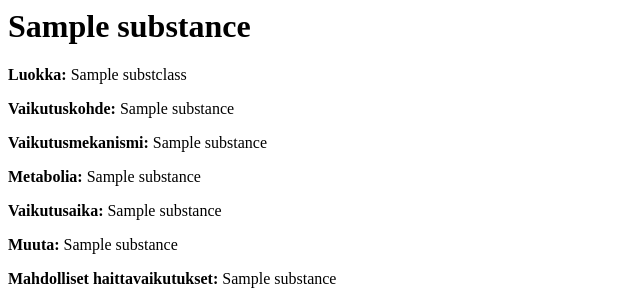
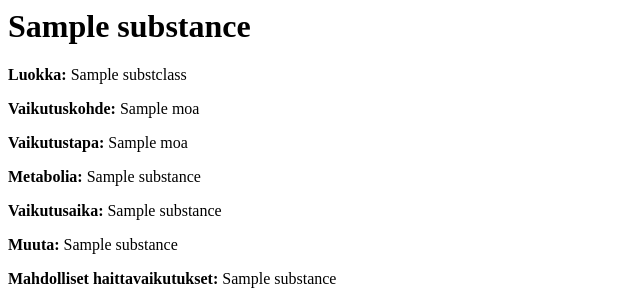
Before and after one commit to tkoukkar/toksikologiasovellus, a Flask app: template templates/view.html in a window 1280 px wide. Shown: the top 300 px of the page, without its empty margins (0-640 px from the left). Run offline with Flask 2, Linux system fonts and the light colour scheme; the template is opened without the code that fills it: most values are stand-ins (such as "Sample title", 1, 10 or a date in 2020).

Commit message:
vaikutusmekanismien ja luokkien yhdistäminen toteutettu tietokannassa; koodia muutettu hakemaan vaikutusmekanismit uudesta tietokantataulusta

```diff
--- a/routes.py
+++ b/routes.py
@@ -51,9 +51,10 @@ def createaccount():
 def view(id):
     substance = substs.get(id)
     substclass = substs.getclass(id)
+    moa = substs.getmoa(id)
     interactions = intacs.getlist(id)
 
-    return render_template("view.html", substance=substance, substclass=substclass, interactions=interactions)
+    return render_template("view.html", substance=substance, substclass=substclass, moa = moa, interactions=interactions)
 
 @app.route("/newsubst")
 def newsubst():
--- a/templates/view.html
+++ b/templates/view.html
@@ -1,8 +1,8 @@
 <p><h1>{{ substance[2] }}</h1></p>
 
 <p><b>Luokka:</b> {{ substclass }} </p>
-<p><b>Vaikutuskohde:</b> {{ substance[3] }} </p>
-<p><b>Vaikutusmekanismi:</b> {{ substance[4] }} </p>
+<p><b>Vaikutuskohde:</b> {{ moa[0] }} </p>
+<p><b>Vaikutustapa:</b> {{ moa[1] }} </p>
 <p><b>Metabolia:</b> {{ substance[5] }} </p>
 <p><b>Vaikutusaika:</b> {{ substance[6] }} </p>
 <p><b>Muuta:</b> {{ substance[7] }} </p>
```
Also changed, not shown: substs.py (+14 -7 lines).
